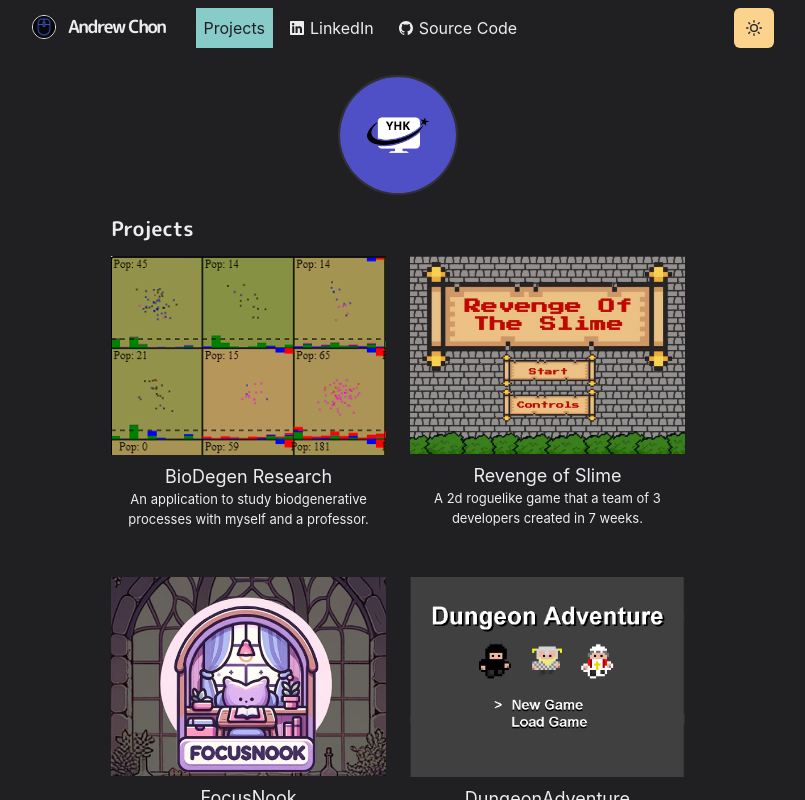
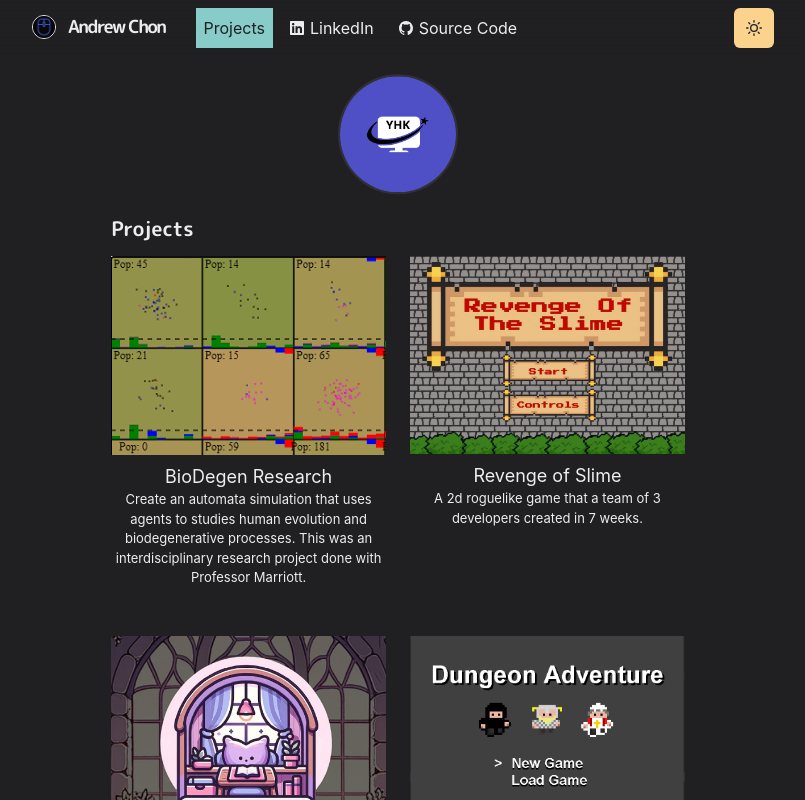
Before and after one commit to Younghyuuk/AYC-Website, a Next.js app: page /projects in a window 1280 px wide. Shown: the top 800 px of the page, without its empty margins (242-1047 px from the left). Built offline with nearby package versions, Linux system fonts and the light colour scheme.

Commit message:
added in description for biodegen

```diff
--- a/pages/projects.js
+++ b/pages/projects.js
@@ -15,7 +15,8 @@ const Projects = () => (
                 <SimpleGrid columns = {[1,1,2]} gap = {6}>
                     <Section delay={0.1}>
                     <WorkGrid id = "BioDegen" title = "BioDegen Research" thumbnail = {thumbResearch}>
-                        An application to study biodgenerative processes with myself and a professor.
+                    Create an automata simulation that uses agents to studies human evolution and biodegenerative processes.
+                    This was an interdisciplinary research project done with Professor Marriott.
                     </WorkGrid>
                     </Section>
                    <Section delay={0.4}>
```
